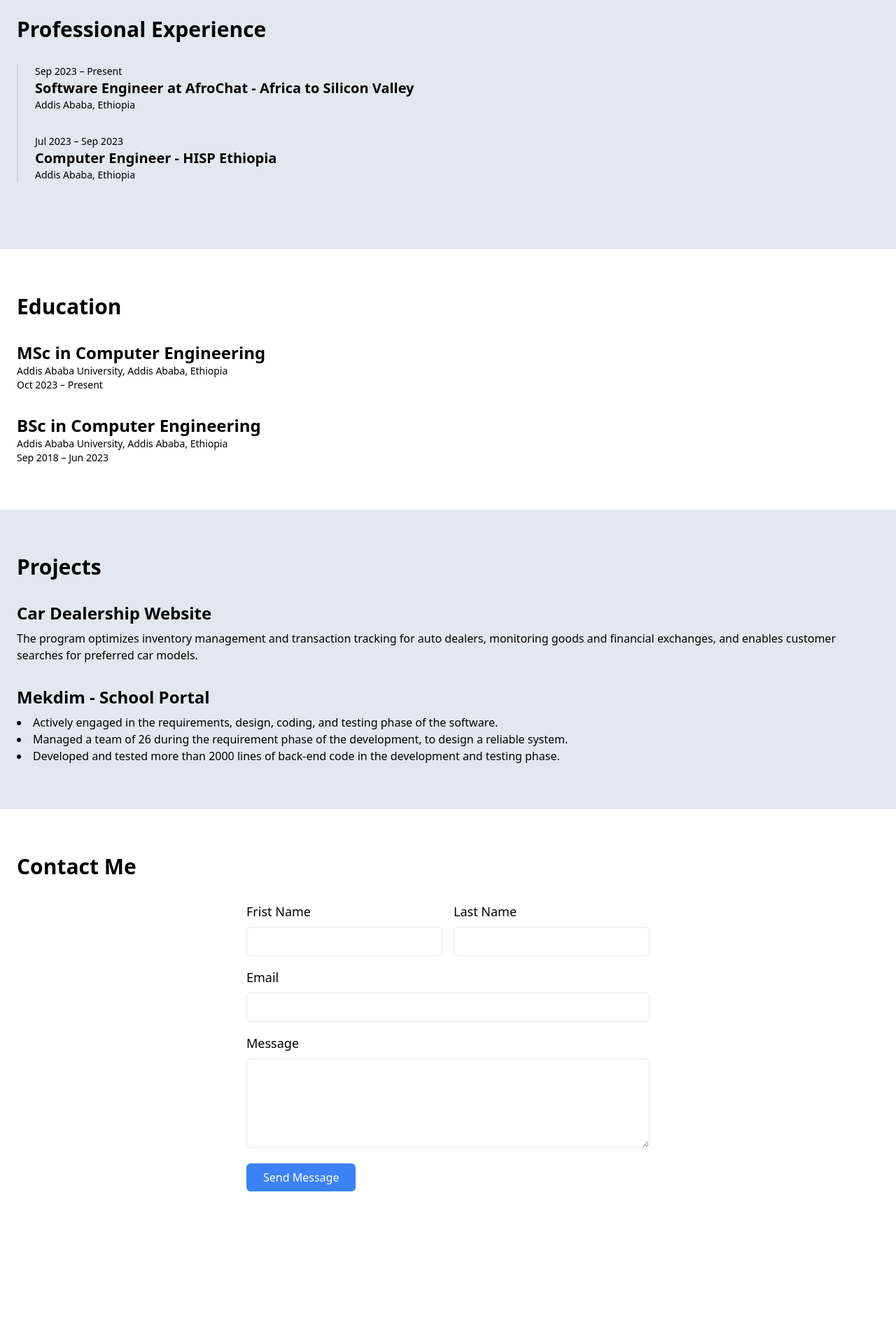
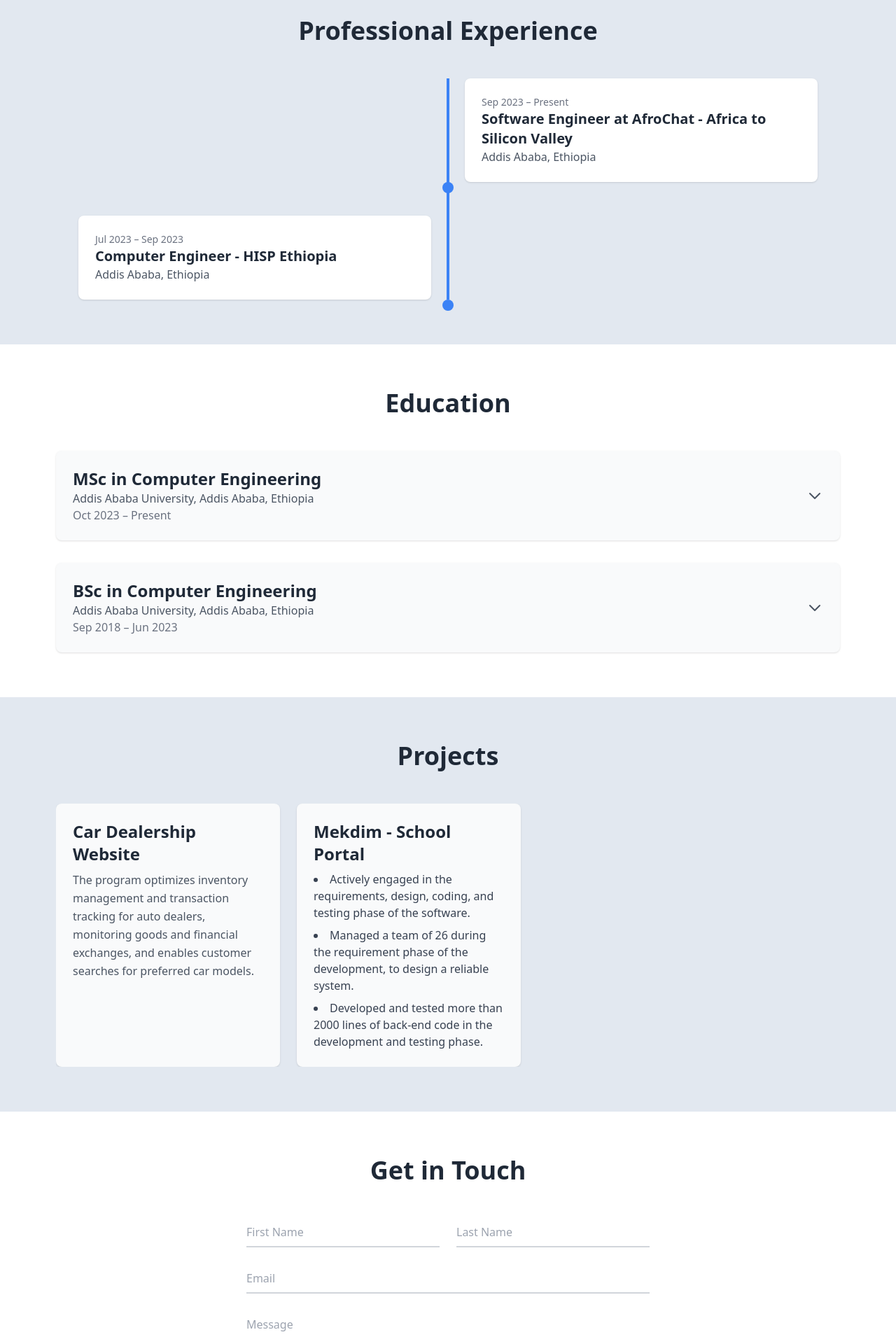
Before and after one commit to Euaell/euaell.github.io, a Next.js app: page / in a window 1280 px wide. Shown: the part 480-2400 px from the top of the page at 70% size. Before the commit the page ends 2246 px from the top, so only its background shows below. Built offline with nearby package versions, Linux system fonts and the light colour scheme.

Commit message:
style a bit the entire page

```diff
--- a/app/components/ContactForm.tsx
+++ b/app/components/ContactForm.tsx
@@ -8,14 +8,16 @@ function ContactForm(): React.ReactElement {
     firstName: '',
     lastName: '',
     email: '',
-    comment: ''
+    comment: '',
   });
+  const [successMessage, setSuccessMessage] = useState('');
 
-  const handleChange = (event: ChangeEvent<HTMLInputElement | HTMLTextAreaElement>) => {
+  const handleChange = (
+    event: ChangeEvent<HTMLInputElement | HTMLTextAreaElement>
+  ) => {
     const { name, value } = event.target;
     setFormData({ ...formData, [name]: value });
   };
-
 
   function handleSubmit(e: React.FormEvent<HTMLFormElement>) {
     e.preventDefault();
@@ -23,37 +25,42 @@ function ContactForm(): React.ReactElement {
     const templateID = 'template_pzqq2wx';
     const userID = 'T6gcZ8d7pzuDD5KId';
 
+    const form_data = {
+      from_name: formData.firstName + ' ' + formData.lastName,
+      message: formData.comment,
+      from_email: formData.email,
+    };
 
-    const form_data = {
-      from_name: formData.firstName + " " + formData.lastName,
-      message: formData.comment,
-      from_email: formData.email
-    }
-    emailjs.send(serviceID, templateID, form_data, {
-      publicKey: userID
+    emailjs
+      .send(serviceID, templateID, form_data, {
+        publicKey: userID,
       })
       .then((response) => {
-      console.debug("SUCCESS!", response.text)
-      setFormData({firstName: '', lastName: '', email: '', comment: ''})
+        console.debug('SUCCESS!', response.text);
+        setFormData({ firstName: '', lastName: '', email: '', comment: '' });
+        setSuccessMessage('Your message has been sent successfully!');
+        setTimeout(() => {
+          setSuccessMessage('');
+        }, 5000); // Hide message after 5 seconds
       })
       .catch((error) => {
-      console.error("Failed ...", error.text)
-      alert('There was an error sending the email.')
-    })
+        console.error('Failed ...', error.text);
+        alert('There was an error sending the email.');
+      });
 
     e.currentTarget.reset();
   }
 
   return (
-    <section id="contact"className="py-16 bg-white">
-      <div className="container mx-auto px-6">
-        <h2 className="text-3xl font-bold mb-8">Contact Me</h2>
+    <section id="contact" className="py-16 bg-white">
+      <div className="container mx-auto px-6 lg:px-20">
+        <h2 className="text-4xl font-bold text-center mb-12 text-gray-800">
+          Get in Touch
+        </h2>
         <form onSubmit={handleSubmit} className="max-w-xl mx-auto">
-          <div className="mb-4 w-full gap-4 justify-between flex flex-col sm:flex-row">
-            <div className="w-full">
-              <label htmlFor="first_name" className="block text-lg font-medium mb-2">
-                Frist Name
-              </label>
+          <div className="mb-8 space-y-6">
+            <div className="flex flex-col sm:flex-row gap-6">
+              <div className="relative w-full">
                 <input
                   type="text"
                   id="first_name"
@@ -61,13 +68,18 @@ function ContactForm(): React.ReactElement {
                   value={formData.firstName}
                   onChange={handleChange}
                   required
-                className="w-full px-4 py-2 border rounded-md focus:outline-none focus:ring-2 focus:ring-blue-500"
+                  className="peer w-full px-0 py-2 border-0 border-b-2 border-gray-300 text-gray-900 placeholder-transparent focus:outline-none focus:ring-0 focus:border-blue-500"
+                  placeholder="First Name"
                 />
+                <label
+                  htmlFor="first_name"
+                  className="absolute left-0 -top-5 text-gray-600 text-sm transition-all peer-placeholder-shown:text-base
+                  peer-placeholder-shown:text-gray-400 peer-placeholder-shown:top-2 peer-focus:-top-5 peer-focus:text-gray-600 peer-focus:text-sm"
+                >
+                  First Name
+                </label>
               </div>
-            <div className='w-full'>
-              <label htmlFor="last_name" className="block text-lg font-medium mb-2">
-                Last Name
-              </label>
+              <div className="relative w-full">
                 <input
                   type="text"
                   id="last_name"
@@ -75,14 +87,19 @@ function ContactForm(): React.ReactElement {
                   value={formData.lastName}
                   onChange={handleChange}
                   required
-                className="w-full px-4 py-2 border rounded-md focus:outline-none focus:ring-2 focus:ring-blue-500"
+                  className="peer w-full px-0 py-2 border-0 border-b-2 border-gray-300 text-gray-900 placeholder-transparent focus:outline-none focus:ring-0 focus:border-blue-500"
+                  placeholder="Last Name"
                 />
+                <label
+                  htmlFor="last_name"
+                  className="absolute left-0 -top-5 text-gray-600 text-sm transition-all peer-placeholder-shown:text-base
+                  peer-placeholder-shown:text-gray-400 peer-placeholder-shown:top-2 peer-focus:-top-5 peer-focus:text-gray-600 peer-focus:text-sm"
+                >
+                  Last Name
+                </label>
               </div>
             </div>
-          <div className="mb-4">
-            <label htmlFor="email" className="block text-lg font-medium mb-2">
-              Email
-            </label>
+            <div className="relative">
               <input
                 type="email"
                 id="email"
@@ -90,32 +107,59 @@ function ContactForm(): React.ReactElement {
                 value={formData.email}
                 onChange={handleChange}
                 required
-              className="w-full px-4 py-2 border rounded-md focus:outline-none focus:ring-2 focus:ring-blue-500"
+                className="peer w-full px-0 py-2 border-0 border-b-2 border-gray-300 text-gray-900 placeholder-transparent focus:outline-none focus:ring-0 focus:border-blue-500"
+                placeholder="Email"
               />
+              <label
+                htmlFor="email"
+                className="absolute left-0 -top-5 text-gray-600 text-sm transition-all peer-placeholder-shown:text-base
+                peer-placeholder-shown:text-gray-400 peer-placeholder-shown:top-2 peer-focus:-top-5 peer-focus:text-gray-600 peer-focus:text-sm"
+              >
+                Email
+              </label>
             </div>
-          <div className="mb-4">
-            <label htmlFor="comment" className="block text-lg font-medium mb-2">
-              Message
-            </label>
+            <div className="relative">
               <textarea
                 id="comment"
                 name="comment"
                 value={formData.comment}
                 onChange={handleChange}
                 required
-              className="w-full px-4 py-2 border rounded-md h-32 focus:outline-none focus:ring-2 focus:ring-blue-500"
+                className="peer w-full px-0 py-2 border-0 border-b-2 border-gray-300 text-gray-900 placeholder-transparent h-32 focus:outline-none focus:ring-0 focus:border-blue-500 resize-none"
+                placeholder="Message"
               ></textarea>
+              <label
+                htmlFor="comment"
+                className="absolute left-0 -top-5 text-gray-600 text-sm transition-all peer-placeholder-shown:text-base
+                peer-placeholder-shown:text-gray-400 peer-placeholder-shown:top-2 peer-focus:-top-5 peer-focus:text-gray-600 peer-focus:text-sm"
+              >
+                Message
+              </label>
+            </div>
           </div>
           <button
             type="submit"
-            className="px-6 py-2 bg-blue-500 text-white rounded-md hover:bg-blue-600 transition duration-300"
+            className="flex items-center px-6 py-3 bg-blue-500 text-white rounded-md hover:bg-blue-600 transition duration-300 focus:outline-none focus:ring-4 focus:ring-blue-300"
           >
             Send Message
+            <svg
+              className="w-5 h-5 ml-2 animate-bounce"
+              fill="currentColor"
+              viewBox="0 0 24 24"
+            >
+              <path d="M2 21l21-9L2 3v7l15 2-15 2v7z" />
+            </svg>
           </button>
+          {successMessage && (
+            <div className="mt-6 flex items-center text-green-600 animate-fadeIn">
+              {/* <CheckCircleIcon className="w-6 h-6 mr-2" /> */}
+              <p>{successMessage}</p>
+            </div>
+          )}
         </form>
       </div>
     </section>
   );
-};
+}
 
 export default ContactForm;
--- a/app/components/Education.tsx
+++ b/app/components/Education.tsx
@@ -1,3 +1,7 @@
+'use client';
+
+import React, { useState } from 'react';
+
 interface EducationItem {
   date: string;
   degree: string;
@@ -33,27 +37,69 @@ const education: EducationItem[] = [
 ];
 
 const Education: React.FC = () => {
+  const [expandedIndex, setExpandedIndex] = useState<number | null>(null);
+
+  const toggleExpand = (index: number) => {
+    setExpandedIndex(expandedIndex === index ? null : index);
+  };
+
   return (
-    <section id="education" className="py-16">
-      <div className="container mx-auto px-6">
-        <h2 className="text-3xl font-bold mb-8">Education</h2>
+    <section id="education" className="py-16 bg-white">
+      <div className="container mx-auto px-6 lg:px-20">
+        <h2 className="text-4xl font-bold text-center mb-12 text-gray-800">Education</h2>
         <div className="space-y-8">
           {education.map((edu, index) => (
-            <div key={index} className="edu-item">
-              <h3 className="text-2xl font-semibold">{edu.degree}</h3>
-              <p className="text-sm">
+            <div
+              key={index}
+              className="bg-gray-50 p-6 rounded-lg shadow hover:shadow-lg transition-shadow duration-300 cursor-pointer"
+              onClick={() => toggleExpand(index)}
+            >
+              <div className="flex justify-between items-center">
+                <div>
+                  <h3 className="text-2xl font-semibold text-gray-800">{edu.degree}</h3>
+                  <p className="text-gray-600">
                     {edu.institution}, {edu.location}
                   </p>
-              <p className="text-sm">{edu.date}</p>
-              {/* {edu.gpa && <p className="mt-2">{edu.gpa}</p>} */}
+                  <p className="text-gray-500">{edu.date}</p>
+                </div>
+                <div>
+                  {expandedIndex === index ? (
+                    <svg
+                      className="w-6 h-6 text-gray-600 transform rotate-180"
+                      fill="none"
+                      stroke="currentColor"
+                      viewBox="0 0 24 24"
+                      xmlns="http://www.w3.org/2000/svg"
+                    >
+                      <path strokeLinecap="round" strokeLinejoin="round" strokeWidth={2} d="M19 9l-7 7-7-7" />
+                    </svg>
+                  ) : (
+                    <svg
+                      className="w-6 h-6 text-gray-600"
+                      fill="none"
+                      stroke="currentColor"
+                      viewBox="0 0 24 24"
+                      xmlns="http://www.w3.org/2000/svg"
+                    >
+                      <path strokeLinecap="round" strokeLinejoin="round" strokeWidth={2} d="M19 9l-7 7-7-7" />
+                    </svg>
+                  )}
+                </div>
+              </div>
+
+              {expandedIndex === index && (
+                <div className="mt-4 text-gray-700 animate-fadeIn">
+                  {edu.gpa && <p className="mb-2 font-medium">{edu.gpa}</p>}
                   {edu.coursework && (
-                <div className="mt-2 hidden">
-                  <p className="font-semibold">Relevant Coursework:</p>
-                  <ul className="list-disc list-inside">
+                    <div>
+                      <p className="font-semibold mb-1">Relevant Coursework:</p>
+                      <ul className="list-disc list-inside space-y-1">
                         {edu.coursework.map((course, idx) => (
                           <li key={idx}>{course}</li>
                         ))}
                       </ul>
+                    </div>
+                  )}
                 </div>
               )}
             </div>
--- a/app/components/Experience.tsx
+++ b/app/components/Experience.tsx
@@ -39,31 +39,38 @@ function Experience(): React.ReactElement {
 
   return (
     <section id="experience" className="py-16 bg-slate-200">
-      <div className="container mx-auto px-6">
-        <h2 className="text-3xl font-bold mb-8">Professional Experience</h2>
-        <div className="relative border-l-2 border-gray-300 pl-6">
-          {experiences.map((exp, index) => (
-            <div key={index} className="timeline-item mb-8 relative">
-              <div>
-                <p className="text-sm">{exp.date}</p>
-                <h3 className="text-xl font-semibold">
-                  {exp.position} - {exp.company}
-                </h3>
-                <p className="text-sm">{exp.location}</p>
-                <ul className="list-disc list-inside mt-2 hidden">
-                  {exp.responsibilities.map((item, idx) => (
-                    <li key={idx} className="text-lg">
-                      {item}
-                    </li>
-                  ))}
-                </ul>
+      <div className="container mx-auto px-6 lg:px-20">
+        <h2 className="text-4xl font-bold text-center mb-12 text-gray-800">Professional Experience</h2>
+        <div className="relative">
+          {/* Timeline line */}
+          <div className="hidden md:block absolute w-1 bg-blue-500 h-full left-1/2 transform -translate-x-1/2"></div>
+          {/* Timeline items */}
+          <div className="space-y-12">
+            {experiences.map((exp, index) => (
+              <div
+                key={index}
+              >
+                {/* Popping animation */}
+                <div className={`relative md:w-1/2 px-6 ${index % 2 === 0 ? 'md:pr-8 md:ml-auto' : 'md:pl-8 md:mr-auto'} `}>
+                  <div
+                    className={`bg-white p-6 rounded-lg shadow hover:shadow-lg transition-shadow duration-300 cursor-pointer animate-pop`}
+                  >
+                    <p className="text-sm text-gray-500">{exp.date}</p>
+                    <h3 className="text-xl font-semibold text-gray-800">
+                      {exp.position} - {exp.company}
+                    </h3>
+                    <p className="text-gray-600">{exp.location}</p>
+                  </div>
+                </div>
+                {/* Timeline dot */}
+                <div className="hidden md:block absolute w-4 h-4 bg-blue-500 rounded-full left-1/2 transform -translate-x-1/2"></div>
               </div>
-            </div>
-          ))}
+            ))}
+          </div>
         </div>
       </div>
     </section>
   );
-};
+}
 
 export default Experience;
--- a/app/components/Projects.tsx
+++ b/app/components/Projects.tsx
@@ -1,3 +1,5 @@
+import React from 'react';
+
 interface ProjectItem {
   title: string;
   description: string;
@@ -23,19 +25,24 @@ const projects: ProjectItem[] = [
   // Add more projects if needed
 ];
 
-const Projects: React.FC = () => {
-
+function Projects(): React.ReactElement {
   return (
     <section id="projects" className="py-16 bg-slate-200">
-      <div className="container mx-auto px-6">
-        <h2 className="text-3xl font-bold mb-8">Projects</h2>
-        <div className="space-y-8">
+      <div className="container mx-auto px-6 lg:px-20">
+        <h2 className="text-4xl font-bold text-center mb-12 text-gray-800">Projects</h2>
+        <div className="overflow-x-auto">
+          <div className="flex space-x-6">
             {projects.map((project, index) => (
-            <div key={index} className="proj-item">
-              <h3 className="text-2xl font-semibold">{project.title}</h3>
-              {project.description && <p className="mt-2">{project.description}</p>}
+              <div
+                key={index}
+                className="flex-shrink-0 w-80 bg-gray-50 p-6 rounded-lg shadow hover:shadow-lg transition-shadow duration-300"
+              >
+                <h3 className="text-2xl font-semibold text-gray-800 mb-2">{project.title}</h3>
+                {project.description && (
+                  <p className="text-gray-600 leading-relaxed mb-4">{project.description}</p>
+                )}
                 {project.responsibilities.length > 0 && (
-                <ul className="list-disc list-inside mt-2">
+                  <ul className="list-disc list-inside text-gray-700 space-y-2">
                     {project.responsibilities.map((item, idx) => (
                       <li key={idx}>{item}</li>
                     ))}
@@ -45,6 +52,7 @@ const Projects: React.FC = () => {
             ))}
           </div>
         </div>
+      </div>
     </section>
   );
 };
```
Lines whose indentation alone changed are shown as unchanged.
